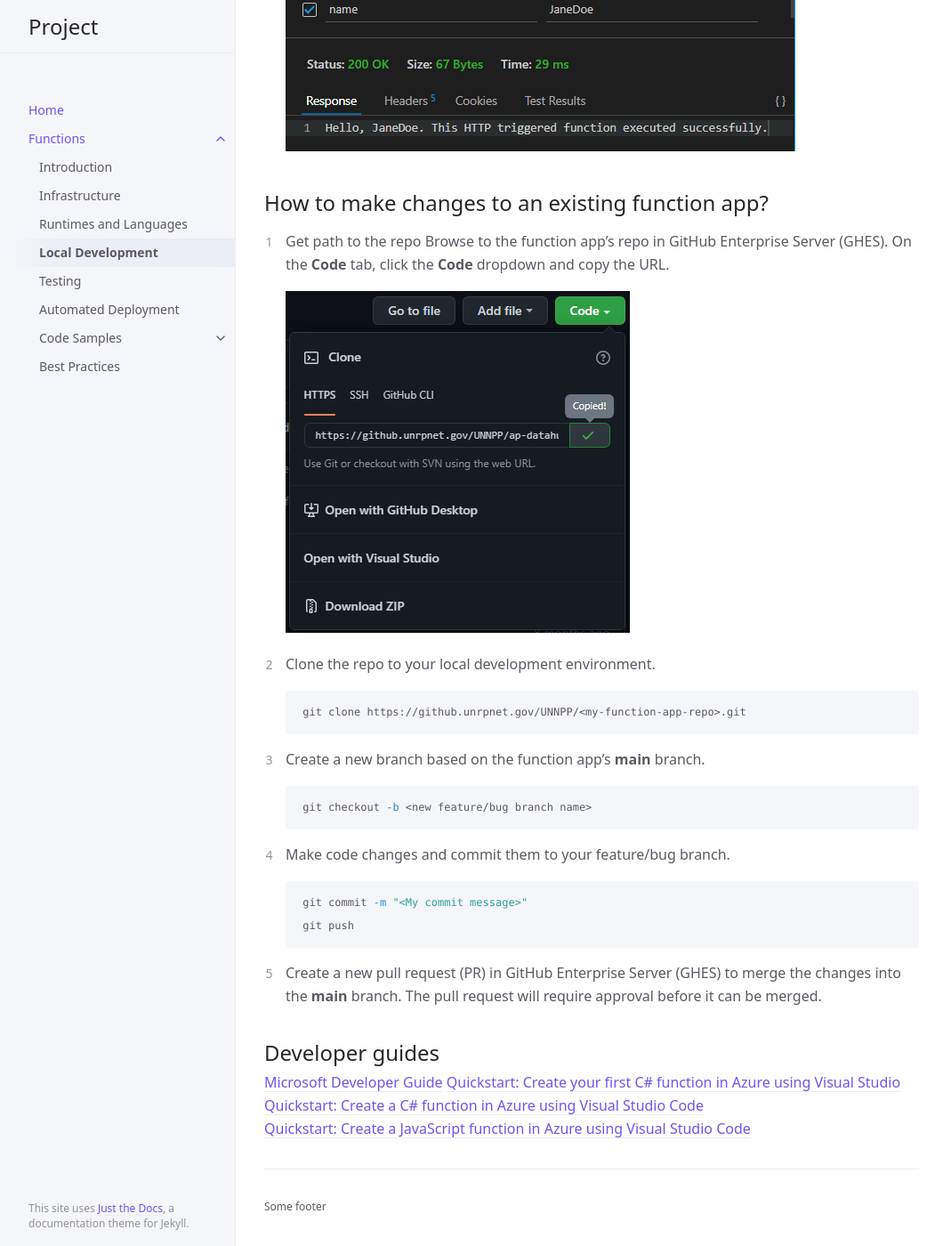
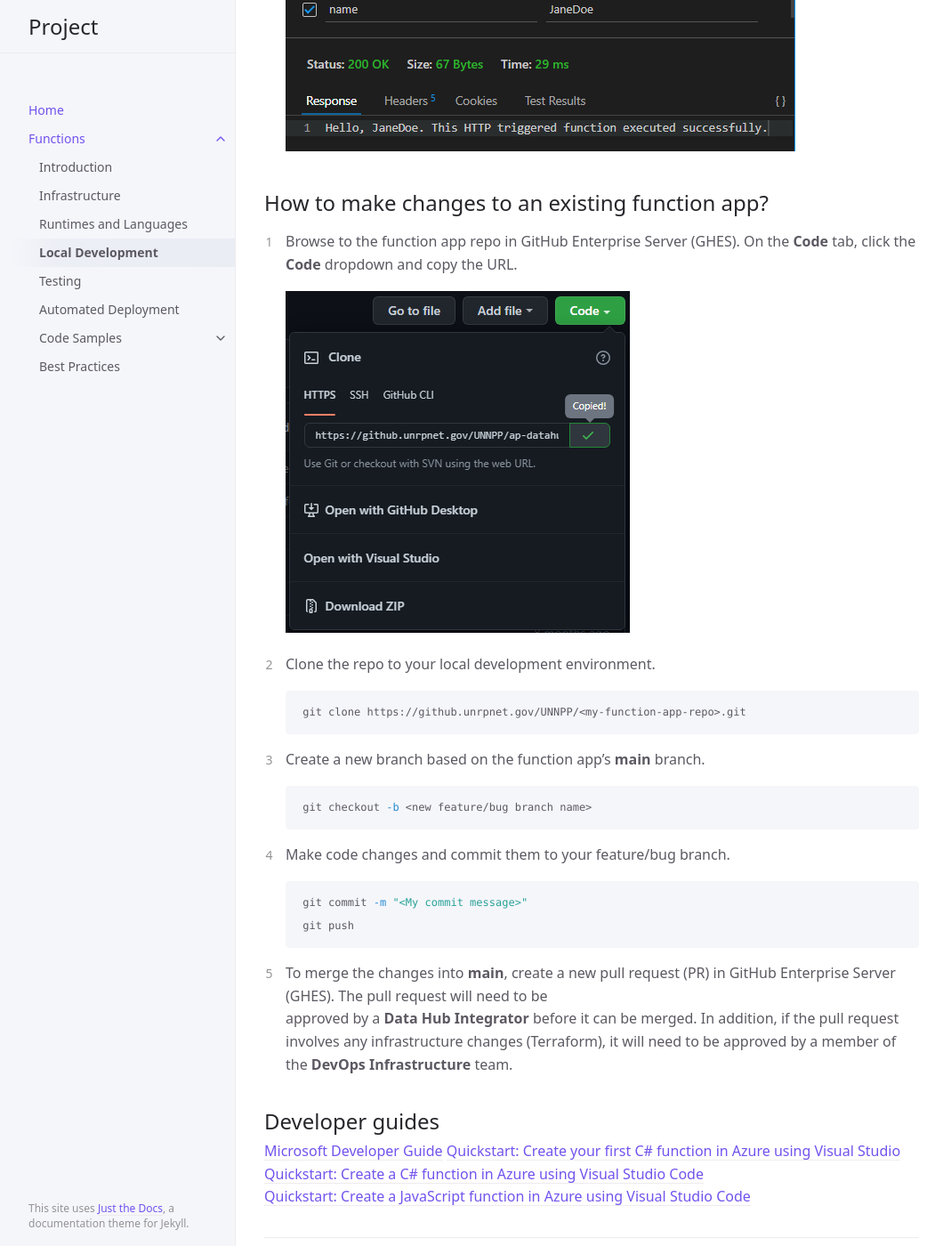
Before and after one commit to bwagner77/docs-test, a Jekyll site: the page built from function/local-development.md, in a window 1280 px wide and 1400 px high, scrolled down 3527 px. Shown: the whole window at 89% size, without its empty margins (107-1167 px from the left). Built offline with Jekyll 4.4.1, drawn with Linux system fonts in a browser that asks for light colours; some of the changed text lies outside the part shown.

Commit message:
Function documentation updated.

````diff
--- a/function/local-development.md
+++ b/function/local-development.md
@@ -43,7 +43,7 @@ in VS Code (as of 9/14/2022).*
 
     ![AdditionalInformation](../assets/images/function-additional-info.png)
 
-4. Your solution's folder structure should look similar to the following.
+4. Your solution folder structure should look similar to the following.
 
     ![Structure](../assets/images/function-structure.png)
 
@@ -97,9 +97,8 @@ VS Code extension.
 
 ## How to make changes to an existing function app?
 
-1. Get path to the repo Browse to the function app's repo in GitHub
-    Enterprise Server (GHES). On the **Code** tab, click the **Code** dropdown
-    and copy the URL.
+1. Browse to the function app repo in GitHub Enterprise Server (GHES). On
+the **Code** tab, click the **Code** dropdown and copy the URL.
 
     ![FunctionGitClone](../assets/images/function-git-clone.png)
 
@@ -122,9 +121,11 @@ VS Code extension.
     git push
     ```
 
-5. Create a new pull request (PR) in GitHub Enterprise Server (GHES) to
-merge the changes into the **main** branch. The pull request will require
-approval before it can be merged.
+5. To merge the changes into **main**, create a new pull request
+(PR) in GitHub Enterprise Server (GHES). The pull request will need to be
+approved by a **Data Hub Integrator** before it can be merged. In addition, if
+the pull request involves any infrastructure changes (Terraform), it will
+need to be approved by a member of the **DevOps Infrastructure** team.
 
 ## Developer guides
 
````
